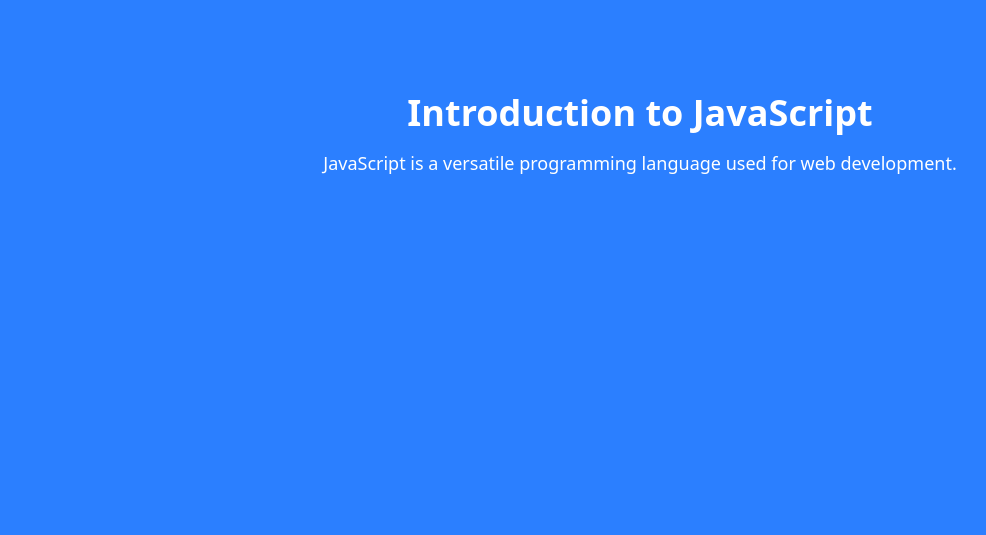
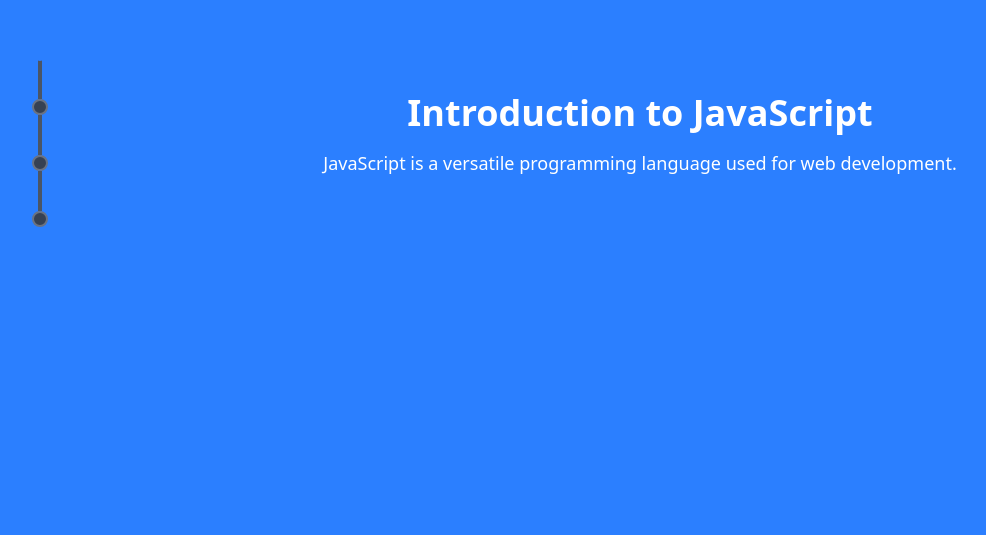
Before and after one commit to MeatyAri/slideflare, a SvelteKit app: page / in a window 1280 px wide. Shown: the part 265-800 px from the top of the page, without its empty margins (0-986 px from the left). Built offline with nearby package versions, Linux system fonts and the light colour scheme.

Commit message:
Implement slide navigation and active index management with NavBar component

```diff
--- a/src-tauri/tauri.conf.json
+++ b/src-tauri/tauri.conf.json
@@ -14,7 +14,8 @@
       {
         "title": "slideflare",
         "width": 800,
-        "height": 600
+        "height": 600,
+        "center": true
       }
     ],
     "security": {
--- a/src/routes/+page.svelte
+++ b/src/routes/+page.svelte
@@ -1,11 +1,15 @@
 <script>
+    import NavBar from './NavBar.svelte';
     import Slide from './Slide.svelte';
     import slides from './slides.json';
 </script>
 
+<NavBar />
+
 <main class="flex flex-col items-center justify-center">
-    {#each slides as slide}
+    {#each slides as slide, index}
         <Slide
+            id={index}
             bgColor={slide.bgColor}
             textColor={slide.textColor}
             title={slide.title}
--- /dev/null
+++ b/src/routes/NavBar.svelte
@@ -0,0 +1,43 @@
+<script>
+	import slides from './slides.json';
+	import { activeIndex } from './shared.svelte.js';
+
+	/**
+	 * @param {number} index
+	 */
+	const handleClick = (index) => {
+		// Dispatch event or use a callback if needed
+		// For now, just scroll to the slide
+		const slide = document.getElementById(String(index));
+		slide?.scrollIntoView({ behavior: 'smooth' });
+		activeIndex.index = index;
+	};
+</script>
+
+<nav class="fixed top-0 left-0 z-50 flex h-full w-20 flex-col items-center bg-transparent py-8">
+	<div class="flex h-full w-full flex-col items-center justify-center">
+		{#each slides as slide, index}
+			<button
+				class="group relative flex flex-col items-center focus:outline-none"
+				aria-label={`Go to slide ${index + 1}`}
+				onclick={() => handleClick(index)}
+			>
+				<span
+					class="h-4 w-4 rounded-full border-2 transition-all
+                    {activeIndex.index === index
+						? 'scale-125 border-blue-500 bg-blue-500'
+						: 'border-gray-500 bg-gray-700'}
+                "
+				></span>
+				{#if index < slides.length - 1}
+					<span class="h-10 w-1 bg-gray-600"></span>
+				{/if}
+				<span
+					class="pointer-events-none absolute top-1/2 left-8 -translate-y-1/2 text-xs whitespace-nowrap text-gray-200 opacity-0 transition-opacity group-hover:opacity-100"
+				>
+					{slide.title}
+				</span>
+			</button>
+		{/each}
+	</div>
+</nav>
--- a/src/routes/Slide.svelte
+++ b/src/routes/Slide.svelte
@@ -1,8 +1,8 @@
 <script>
-    let { bgColor, textColor, title, content } = $props();
+    let { id, bgColor, textColor, title, content } = $props();
 </script>
 
-<section class="w-full h-[100vh] {bgColor} {textColor}">
+<section {id} class="w-full h-[100vh] {bgColor} {textColor}">
     <div class="flex flex-col items-center justify-center h-screen">
         <h1 class="text-4xl font-bold">{title}</h1>
         <p class="mt-4 text-lg">{content}</p>
--- /dev/null
+++ b/src/routes/shared.svelte.js
@@ -0,0 +1,3 @@
+export const activeIndex = $state({
+    index: 0
+});
```
Also changed, not shown: 1 other file (tests, documents, lock files or other folders).
